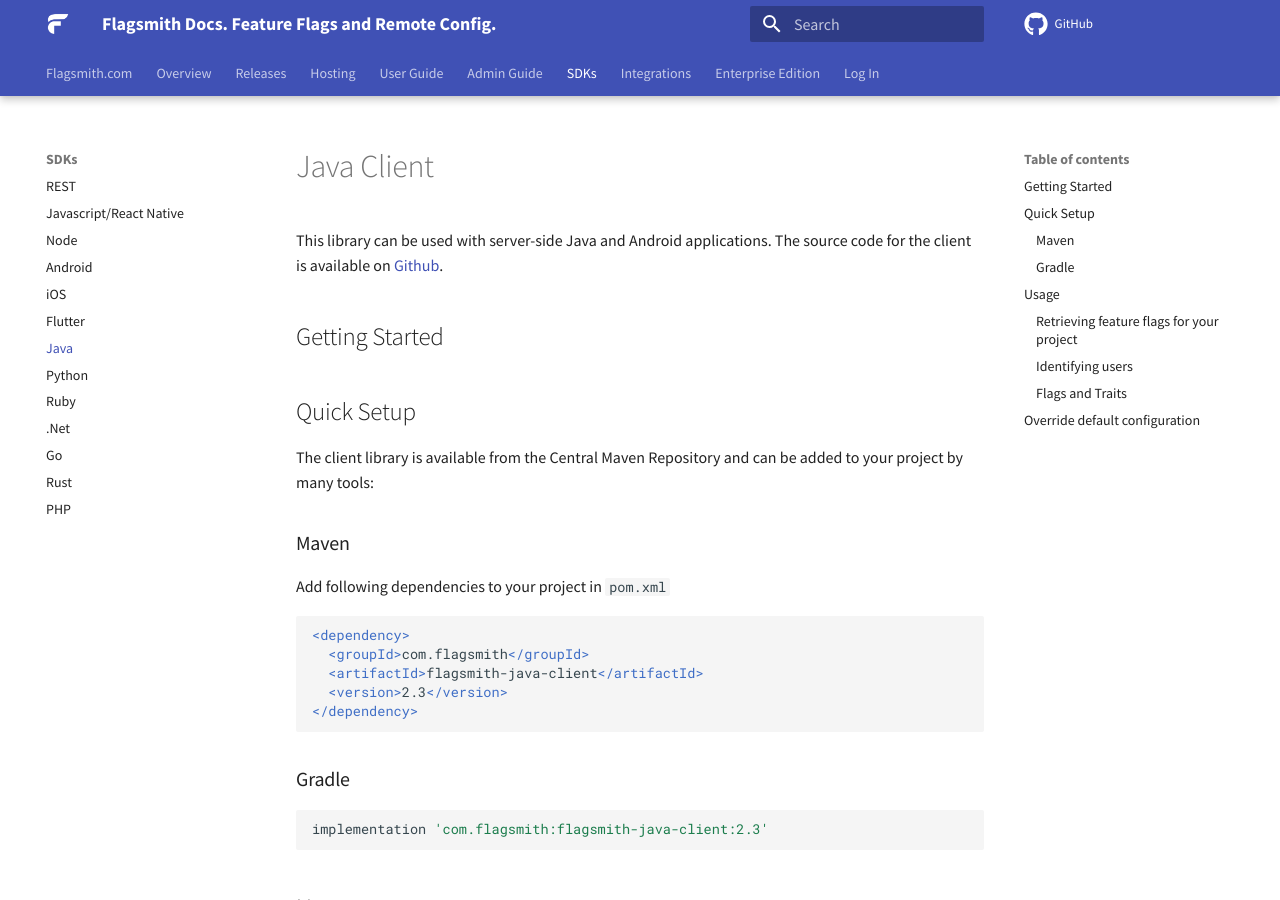
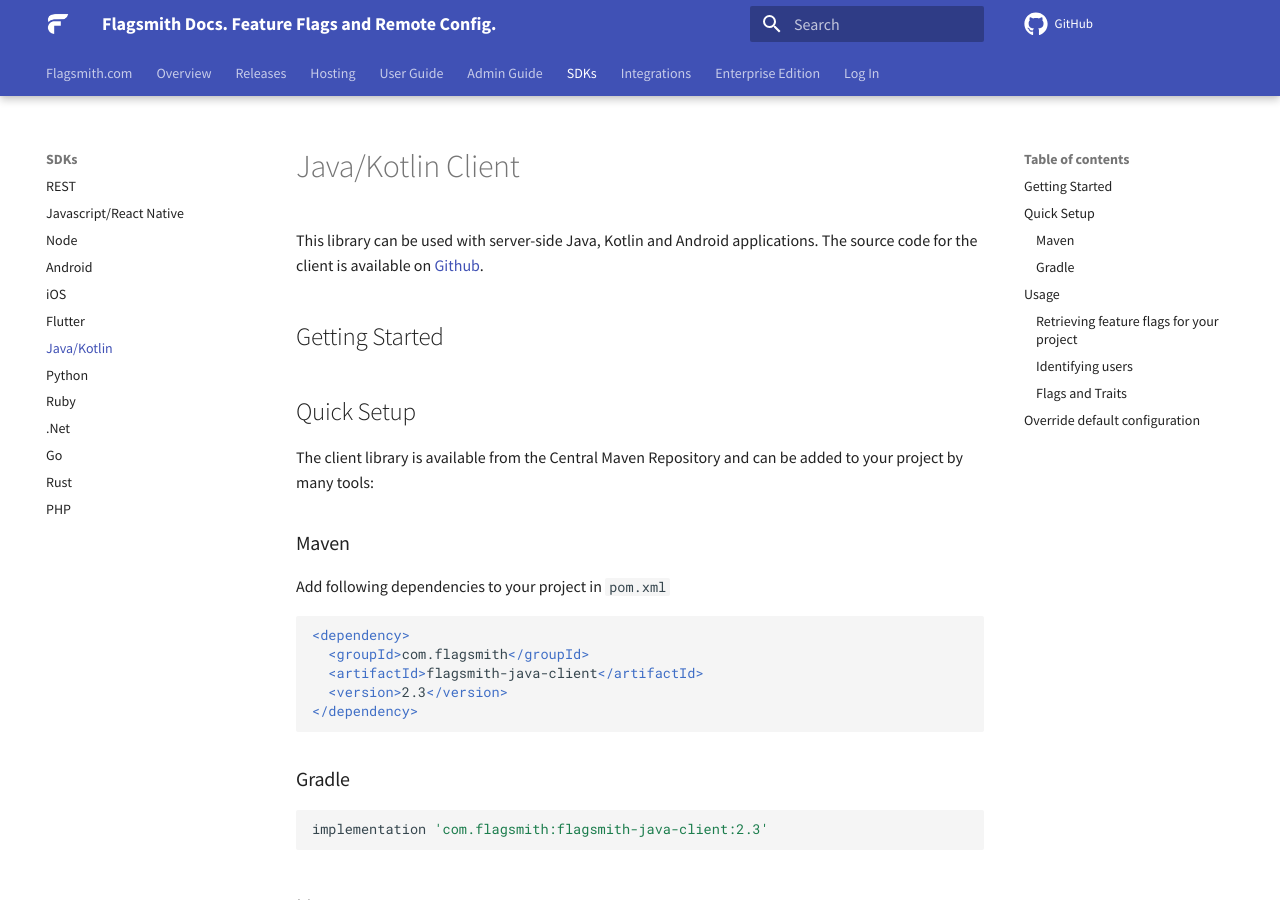
Before and after one commit to Flagsmith/flagsmith-docs, an MkDocs documentation site: the page built from docs/clients/java.md, in a window 1280 px wide and 900 px high. Built offline with MkDocs 1.6.1 and Material for MkDocs 9.7.7, drawn with Linux system fonts in a browser that asks for light colours; comment, search, counter and statistics services are not loaded.

Commit message:
Added Kotlin for SEO etc

```diff
--- a/docs/clients/java.md
+++ b/docs/clients/java.md
@@ -1,8 +1,8 @@
-description: Manage your Feature Flags and Remote Config in your Java applications.
+description: Manage your Feature Flags and Remote Config in your Java/Kotlin applications.
 
-# Java Client
+# Java/Kotlin Client
 
-This library can be used with server-side Java and Android applications. The source code for the client is available on [Github](https://github.com/flagsmith/flagsmith-java-client).
+This library can be used with server-side Java, Kotlin and Android applications. The source code for the client is available on [Github](https://github.com/flagsmith/flagsmith-java-client).
 
 ## Getting Started
 
--- a/mkdocs.yml
+++ b/mkdocs.yml
@@ -56,7 +56,7 @@ nav:
     - Android: 'clients/android.md'
     - iOS: 'clients/ios.md'
     - Flutter: 'clients/flutter.md'
-    - Java: 'clients/java.md'
+    - Java/Kotlin: 'clients/java.md'
     - Python: 'clients/python.md'
     - Ruby: 'clients/ruby.md'
     - .Net: 'clients/dotnet.md'
```
